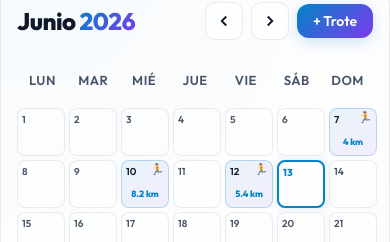
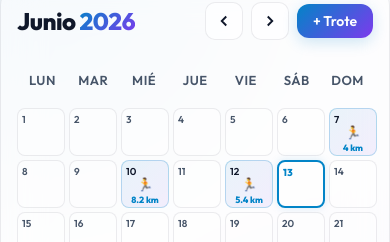
Before and after one commit to Lucas-Vergara/trote-app, a Next.js app: page / in a window 390 px wide. Both pictures are taken after a click on the button "Entrar como Invitado (Probar de forma Local)". Shown: the part 207-449 px from the top of the page. Built offline with nearby package versions, Linux system fonts and the light colour scheme; no server answers.

Commit message:
style: center and increase calendar day emoji size vertically inside cells

```diff
--- a/src/components/RunCalendar.module.css
+++ b/src/components/RunCalendar.module.css
@@ -144,9 +144,10 @@
 }
 
 .dayEmoji {
-  font-size: 16px;
+  font-size: 20px;
   animation: bounce 2s infinite;
-  margin-top: -2px;
+  align-self: center;
+  margin: auto 0;
 }
 
 .runInfo {
@@ -196,7 +197,7 @@
   }
 
   .dayEmoji {
-    font-size: 12px;
+    font-size: 15px;
   }
 
   .runKm, .ruckingKm {
@@ -220,7 +221,7 @@
   }
 
   .dayEmoji {
-    font-size: 11px;
+    font-size: 13px;
   }
 
   .runKm, .ruckingKm {
--- a/src/components/RunCalendar.tsx
+++ b/src/components/RunCalendar.tsx
@@ -145,10 +145,8 @@ export default function RunCalendar({ runs, onSelectDate, onQuickLog }: RunCalen
             >
               {cell.dayNumber && (
                 <>
-                  <div className={styles.cellHeader}>
-                    <span className={styles.dayNumber}>{cell.dayNumber}</span>
-                    {dayRun && <span className={styles.dayEmoji}>{isRucking ? '🎒' : '🏃'}</span>}
-                  </div>
+                  <span className={styles.dayNumber}>{cell.dayNumber}</span>
+                  {dayRun && <span className={styles.dayEmoji}>{isRucking ? '🎒' : '🏃'}</span>}
                   {dayRun && (
                     <div className={styles.runInfo}>
                       <span className={isRucking ? styles.ruckingKm : styles.runKm}>
```
